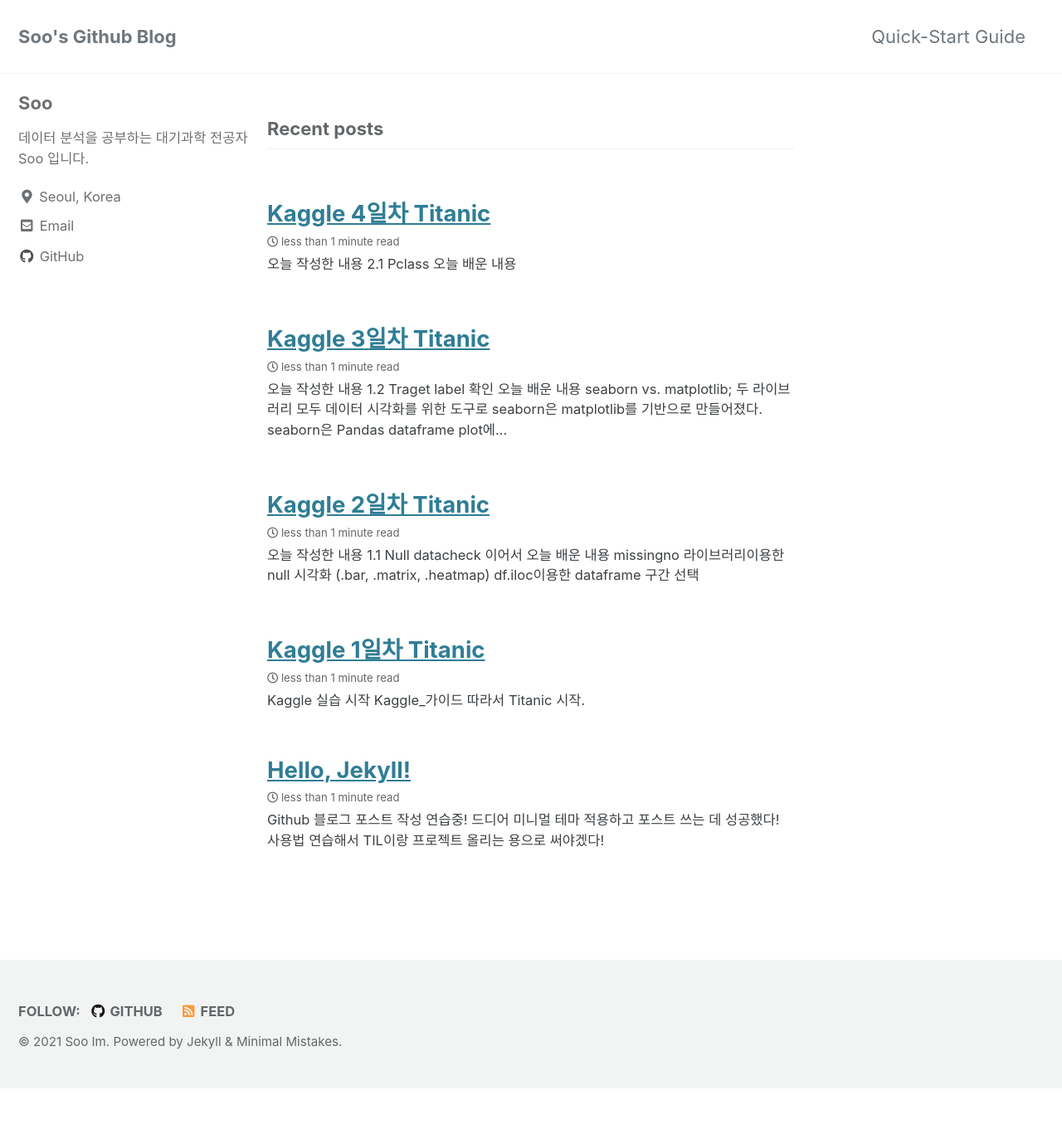
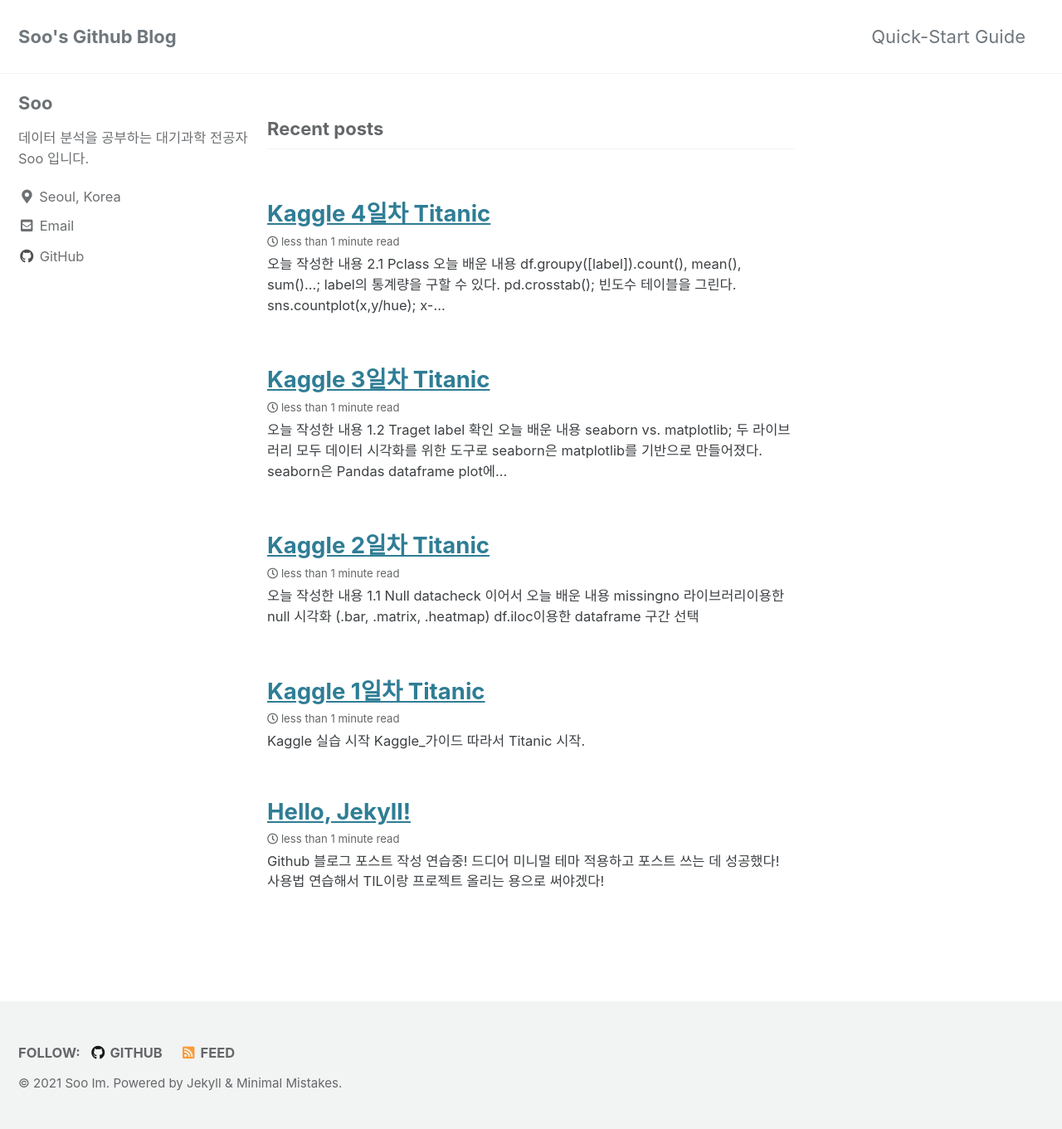
Before and after one commit to Soo-Im/Soo-Im.github.io, a Jekyll site: the page built from index.html, in a window 1280 px wide. Shown: the whole page at 83% size. Built offline with Jekyll 4.4.1, drawn with Linux system fonts in a browser that asks for light colours; cached includes are drawn as plain includes; the list of posts is cut into pages by our own code; before the commit the page ends 1312 px from its top, so only the background shows below that.

Commit message:
Update 2021-01-02-titanic-4.md

```diff
--- a/_posts/2021-01-02-titanic-4.md
+++ b/_posts/2021-01-02-titanic-4.md
@@ -6,3 +6,6 @@ author: Soo Im
 ### 오늘 작성한 내용
 2.1 Pclass
 ### 오늘 배운 내용
+1. df.groupy([label]).count(), mean(), sum()...; label의 통계량을 구할 수 있다.
+2. pd.crosstab(); 빈도수 테이블을 그린다.
+3. sns.countplot(x,y/hue); x-y 혹은 x 당 hue 개수를 그린다.
```
